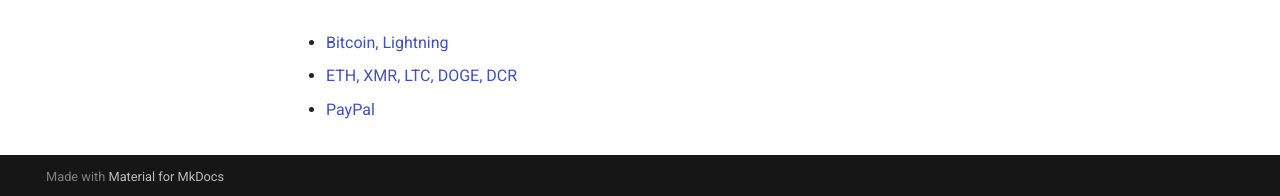
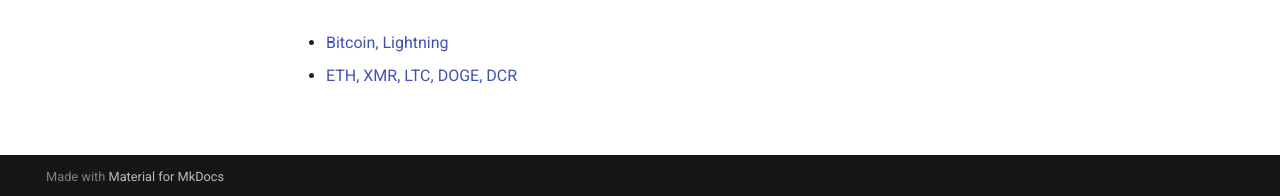
Before and after one commit to anomalouscode/wiki, an MkDocs documentation site: the page built from docs/index.md, in a window 1280 px wide and 939 px high. Shown: the part 740-936 px from the top of the window. Built offline with MkDocs 1.6.1 and Material for MkDocs 9.7.7, drawn with Linux system fonts in a browser that asks for light colours; comment, search, counter and statistics services are not loaded.

Commit message:
Update index.md

```diff
--- a/docs/index.md
+++ b/docs/index.md
@@ -27,5 +27,3 @@
 - [Bitcoin, Lightning](https://checkout.opennode.com/p/464ee62b-2884-4929-891e-27b6ce5ed4ff)
 
 - [ETH, XMR, LTC, DOGE, DCR](https://globee.com/donate/ZbWyAR2VwD474qN063nJ79)
-
-- [PayPal](https://www.paypal.com/donate?hosted_button_id=PMTWEW3YQPHAJ)
```
